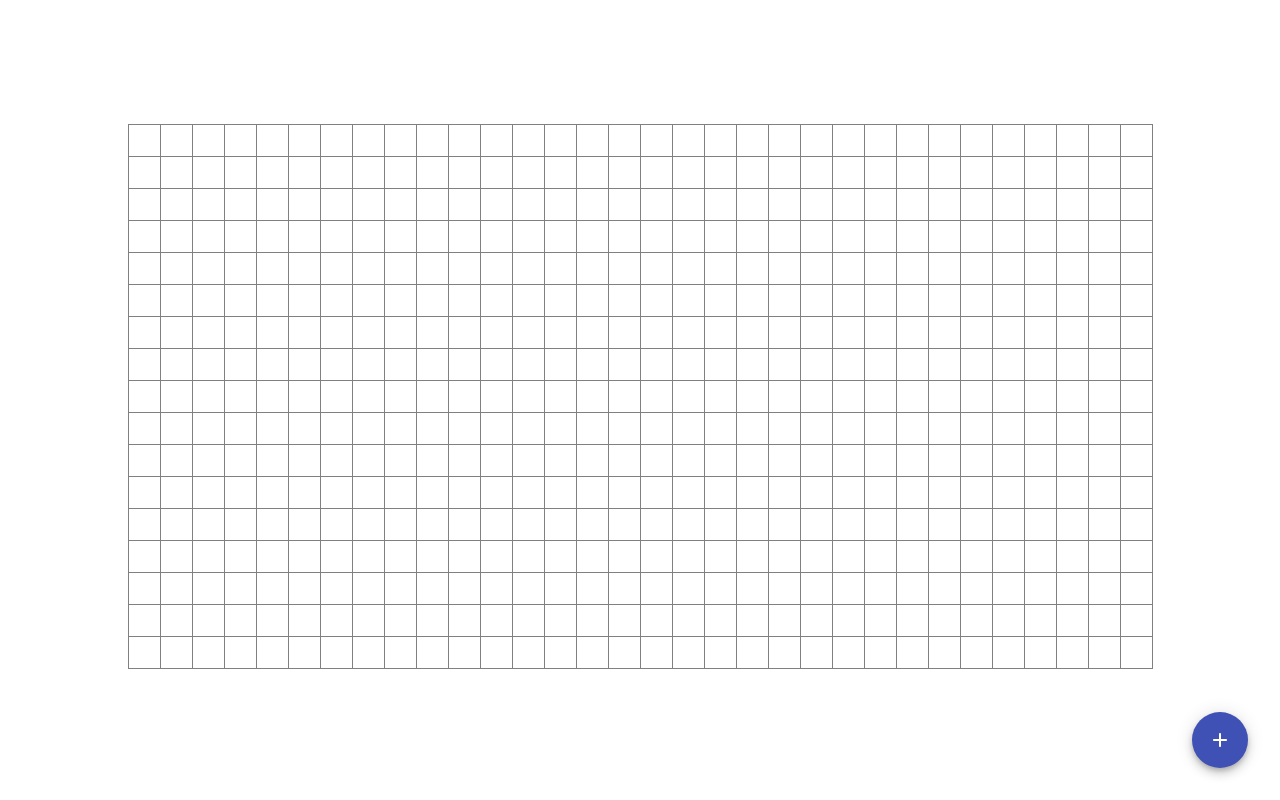
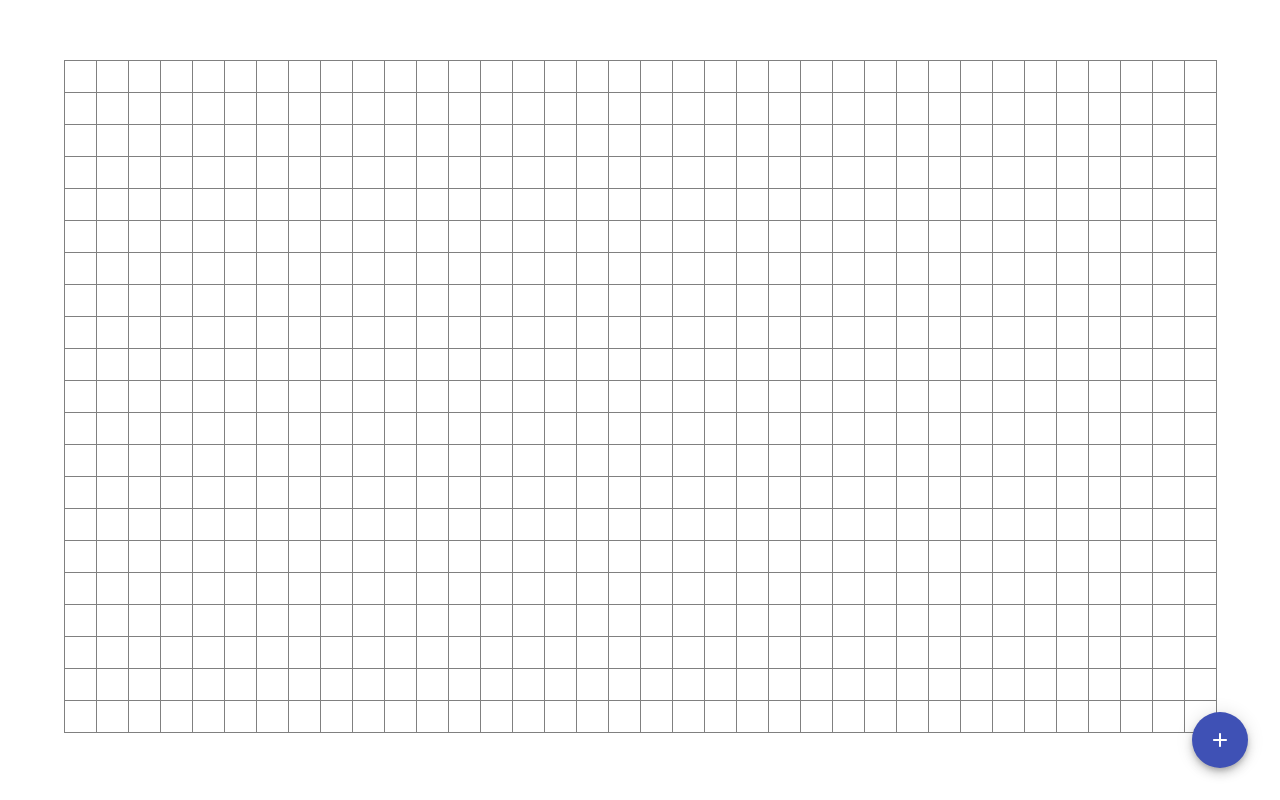
Before and after one commit to typekev/react-pathing, a React (Create React App) app: page / in a window 1280 px wide. Built offline with nearby package versions, Linux system fonts and the light colour scheme.

Commit message:
improve code

```diff
--- a/src/components/Board.tsx
+++ b/src/components/Board.tsx
@@ -74,8 +74,8 @@ const Board = () => {
                       selectedCells,
                       rowIndex,
                       cellIndex,
-                      mode === MODES.TARGET_NODE_MODE
-                        ? MODES.TARGET_NODE_MODE
+                      mode !== MODES.FILL_MODE
+                        ? mode
                         : VALUE_SWAP_MAP[selectedCells[rowIndex][cellIndex]]
                     )
                   )
--- a/src/constants.ts
+++ b/src/constants.ts
@@ -1,2 +1,2 @@
-export const WINDOW_PADDING = 8;
+export const WINDOW_PADDING = 4;
 export const CELL_WIDTH = 2;
```
